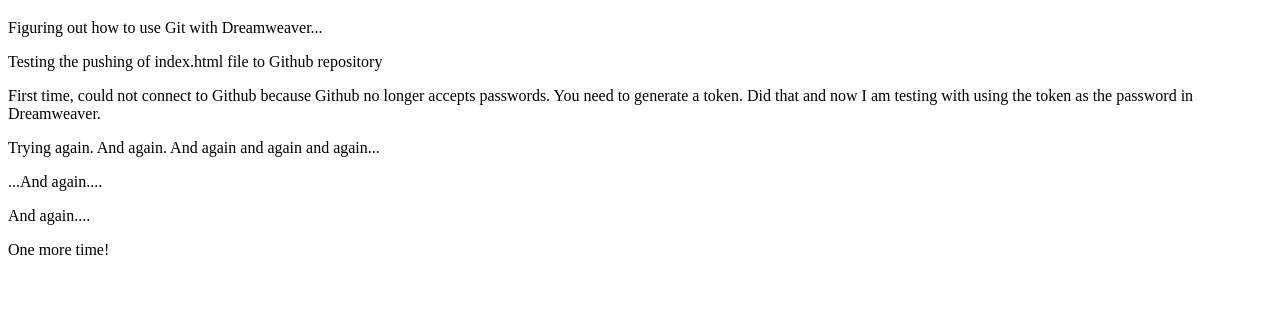
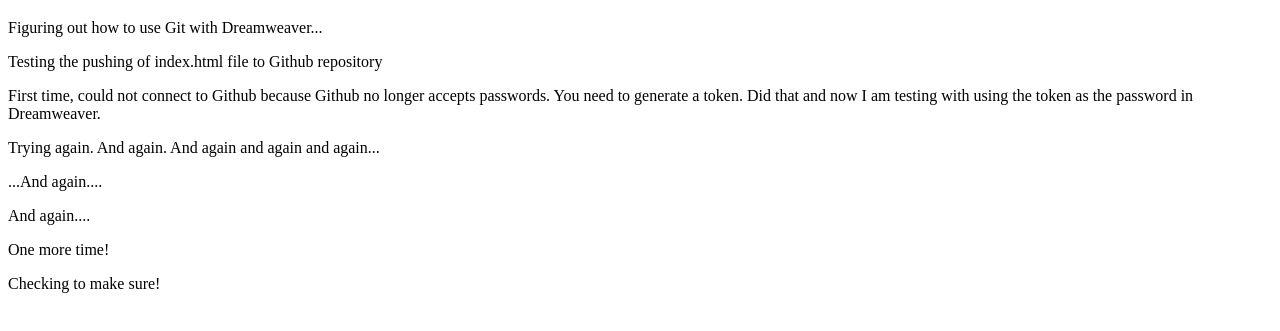
Before and after one commit to andygo52/Responsive-Design-HTML-CSS---Dreamweaver-CC, a plain HTML site: page index.html in a window 1280 px wide. Shown: the part 61-392 px from the top of the page. Drawn offline with Linux system fonts and the light colour scheme.

Commit message:
Checking to make sure push to Github works!

```diff
--- a/index.html
+++ b/index.html
@@ -14,5 +14,6 @@
 	<p>...And again....</p>
 	<p>And again....</p>
 	<p>One more time!</p>
+	<p>Checking to make sure!</p>
 </body>
 </html>
```
